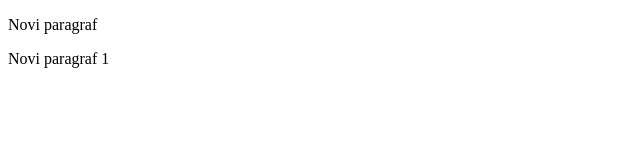
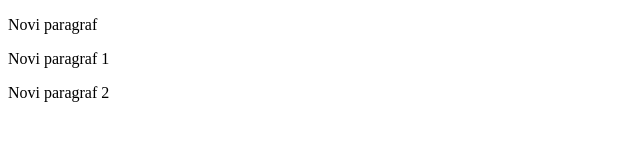
Before and after one commit to aleksandarkacar/academy_AleksandarKacar, a plain HTML site: page index.html in a window 1280 px wide. Shown: the whole page, without its empty margins (0-640 px from the left). Drawn offline with Linux system fonts and the light colour scheme.

Commit message:
dodat treci paragraf

```diff
--- a/index.html
+++ b/index.html
@@ -9,5 +9,6 @@
 <body>
     <p>Novi paragraf</p>
     <p>Novi paragraf 1</p>
+    <p>Novi paragraf 2</p>
 </body>
 </html>
```
